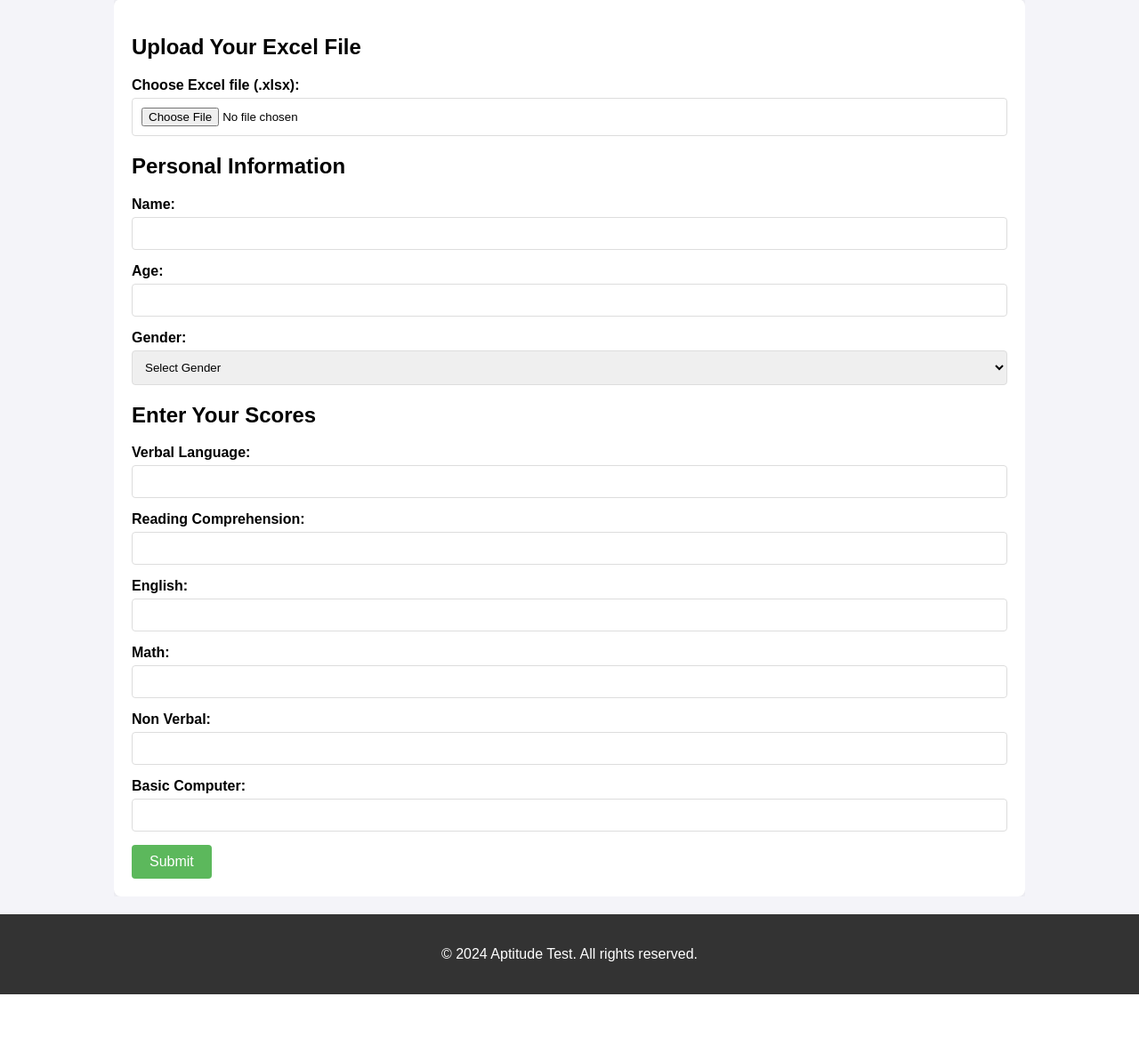
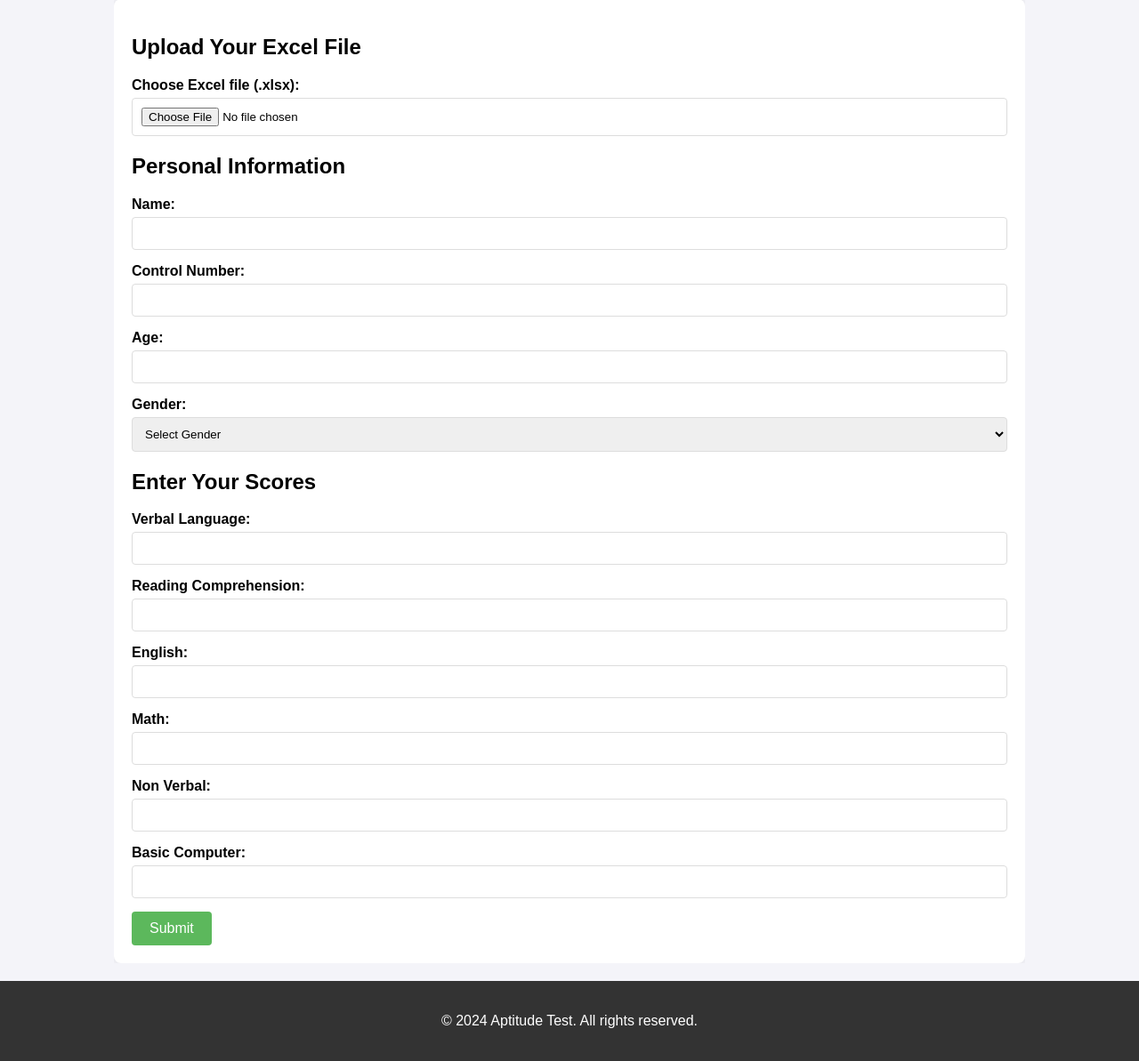
Before and after one commit to sinicoo/Course-Reccomendation-System-using-Pearson-and-Cosine-Similarity, a Flask app: page / in a window 1280 px wide. Shown: the part 98-1291 px from the top of the page at 89% size. Before the commit the page ends 1216 px from the top, so only its background shows below. Run offline with Flask 3, Linux system fonts and the light colour scheme; parts of the project's set-up code (start-up, migrations or seed data) failed here and were passed over; some libraries are stand-ins or nearby versions.

Commit message:
Update index.html

```diff
--- a/templates/index.html
+++ b/templates/index.html
@@ -89,8 +89,12 @@
                 <input type="text" id="name" name="name" required>
             </div>
             <div class="form-group">
-                <label for="control_number">Age:</label>
+                <label for="control_number">Control Number:</label>
                 <input type="number" id="control_number" name="control_number" required>
+            </div>
+            <div class="form-group">
+                <label for="age">Age:</label>
+            <input type="number" id="age" name="age" required>
             </div>
             <div class="form-group">
                 <label for="gender">Gender:</label>
```
